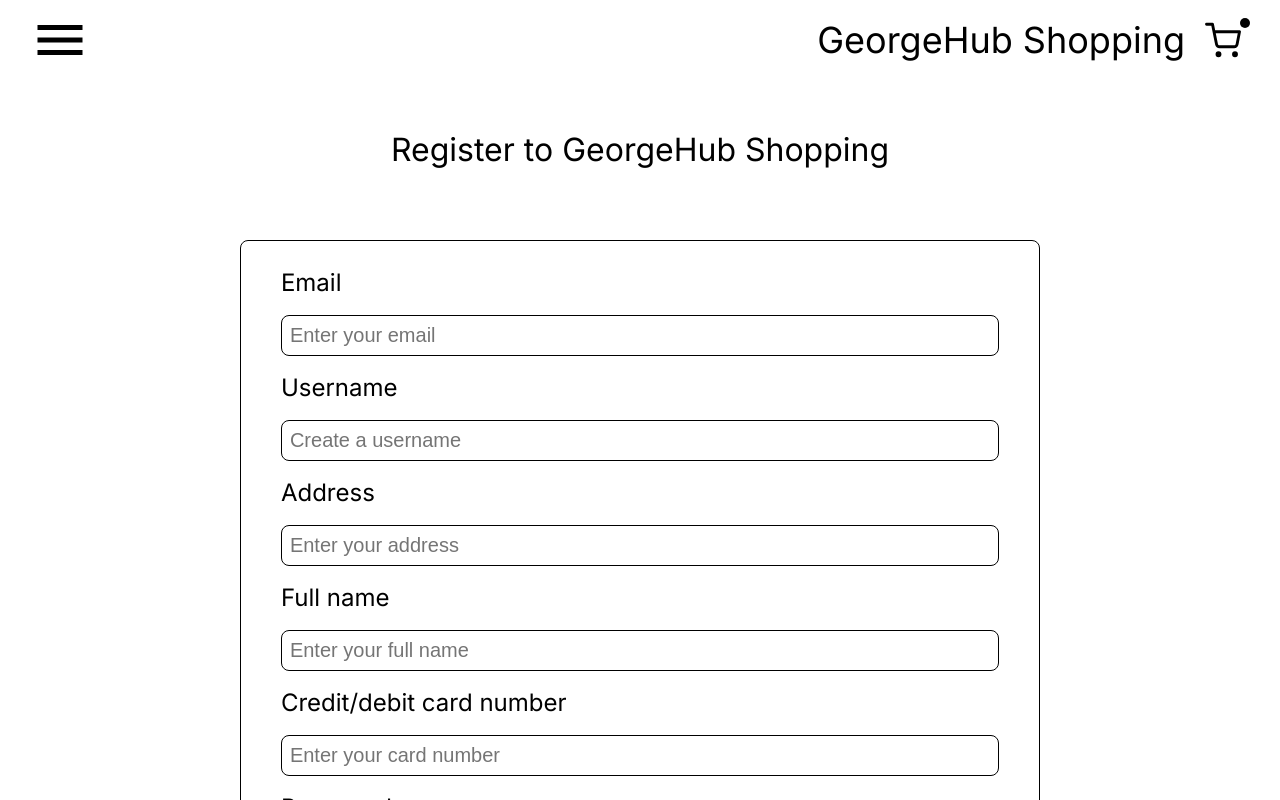
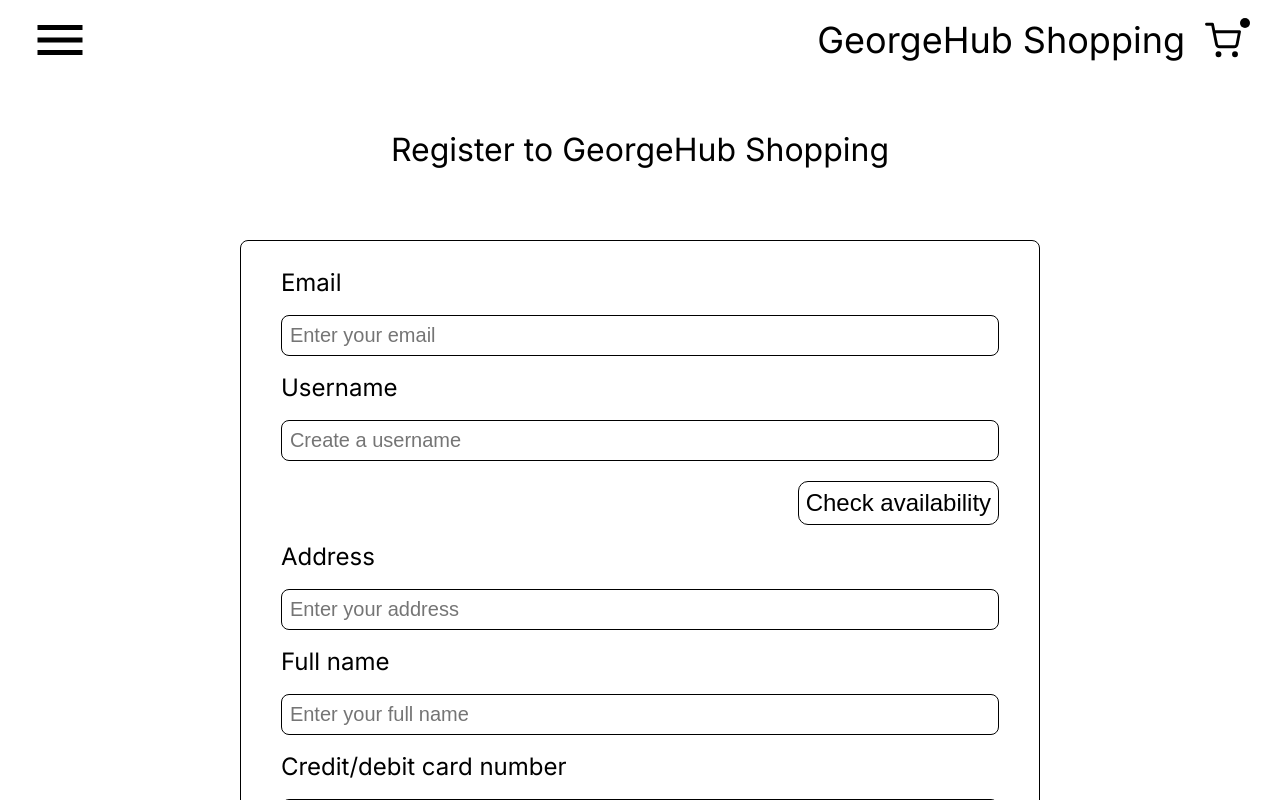
Before and after one commit to georgie-the-developer/georgehub-shopping-frontend, a Next.js app: page /register in a window 1280 px wide. Shown: the top 800 px of the page. Built offline with nearby package versions, Linux system fonts and the light colour scheme; no server answers.

Commit message:
Add check username availability feature

```diff
--- a/src/app/(grouped)/register/page.tsx
+++ b/src/app/(grouped)/register/page.tsx
@@ -2,11 +2,16 @@
 // Components
 import * as Form from "@/components/form/Form";
 import ButtonLink from "@/components/buttons/ButtonLink";
-//Navigation
+import ButtonForm from "@/components/buttons/ButtonForm";
+//Contexts
+import { useAlert } from "@/contexts/AlertContext";
+// Config
+import config from "config.json";
 // Styling
 import register from "@/styles/modules/login.module.scss";
 
 export default function Page() {
+  const { showAlert } = useAlert();
   const handleSubmit = async (e) => {
     e.preventDefault();
     const formData = new FormData(e.target);
@@ -15,6 +20,18 @@ export default function Page() {
       params.append(key, value.toString());
     }
     window.location.href = `/register/confirm?${params.toString()}`;
+  };
+  const checkUsernameAvailability = async () => {
+    let username = (document.getElementById("username") as HTMLInputElement)
+      .value;
+    if (!username) {
+      showAlert("You haven't provided any value");
+      return;
+    }
+    let url = config.API_URL + "auth/check-username/" + username;
+    let res = await fetch(url);
+    let data = await res.json();
+    showAlert(data.message);
   };
   return (
     <div className={register.container}>
@@ -39,6 +56,14 @@ export default function Page() {
             patternMessage="The username should be at least 4 characters long."
             required={true}
           />
+          <div className={register.buttonFormContainer}>
+            <div className={register.buttonContainer}>
+              <ButtonForm
+                action={checkUsernameAvailability}
+                value="Check availability"
+              />
+            </div>
+          </div>
           <Form.FormInput
             type="text"
             name="address"
```
